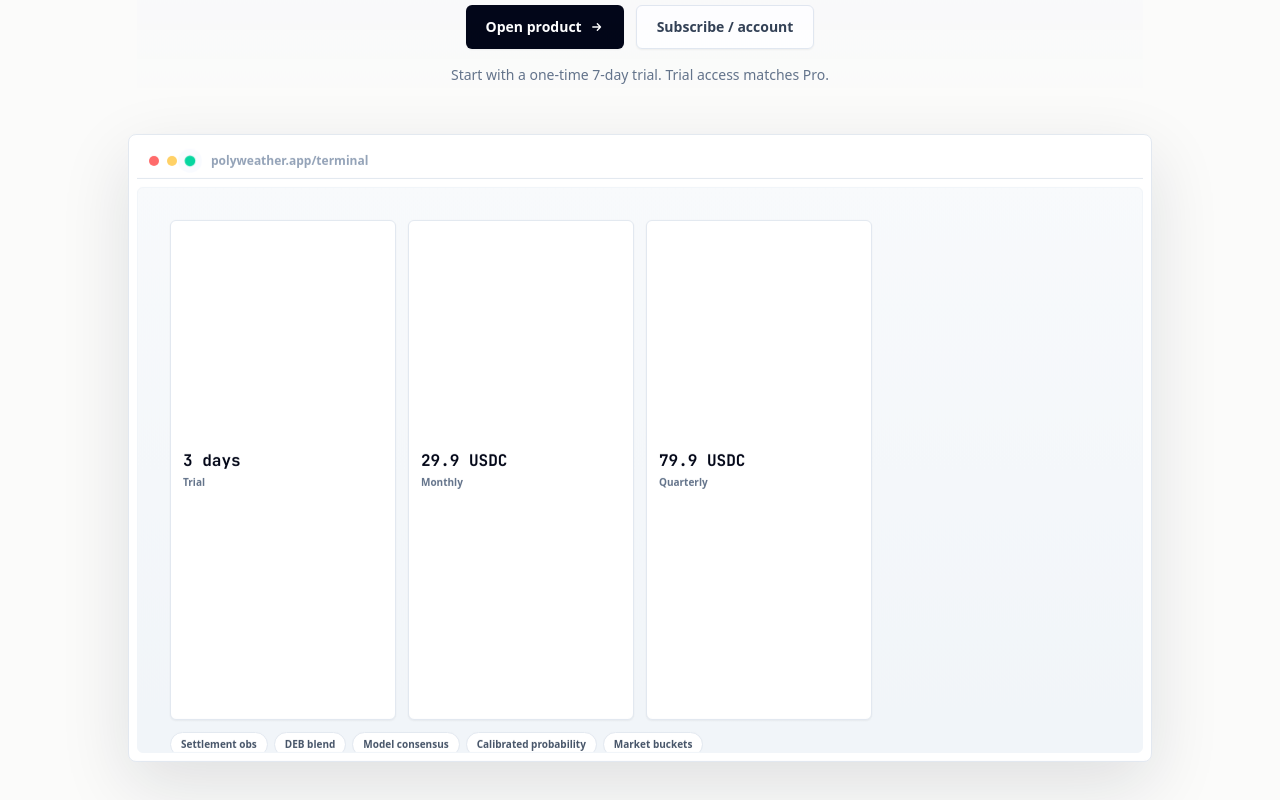
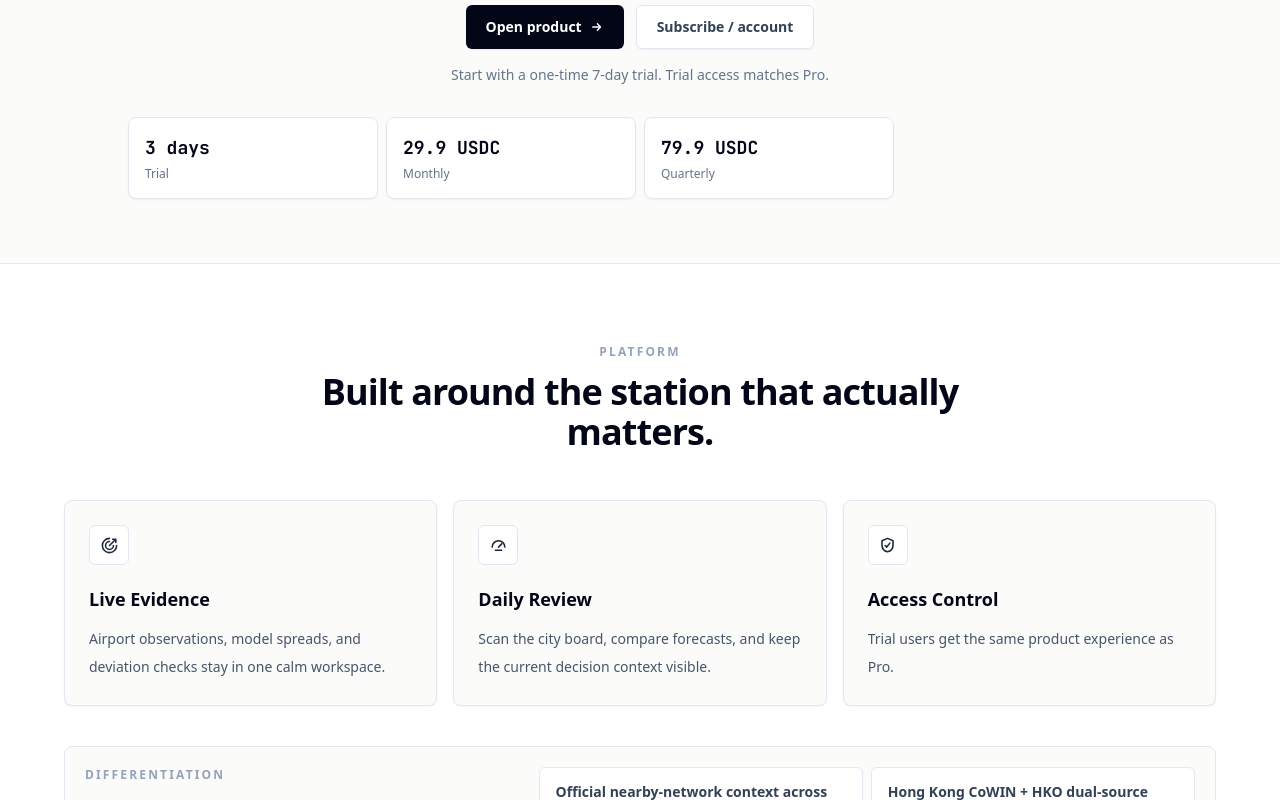
Before and after one commit to yangyuan-zhen/PolyWeather, a Next.js app in the folder frontend/: page / in a window 1280 px wide. Shown: the part 360-1160 px from the top of the page. Built offline with nearby package versions, Linux system fonts and the light colour scheme; no server answers.

Commit message:
移除落地页终端图表预览

```diff
--- a/frontend/components/landing/InstitutionalLandingPage.tsx
+++ b/frontend/components/landing/InstitutionalLandingPage.tsx
@@ -356,47 +356,6 @@ function InstitutionalLandingScreen({ locale }: { locale: LandingLocale }) {
                   ? "Start with a one-time 7-day trial. Trial access matches Pro."
                   : "新用户可先领一次 7 天试用。试用期权益和 Pro 一致。"}
               </p>
-            </div>
-
-            <div className="landing-float-slow landing-screen-glow mx-auto mt-14 max-w-5xl rounded-lg border border-slate-200 bg-white p-2 shadow-[0_24px_70px_rgba(15,23,42,0.12)]">
-              <div className="flex h-9 items-center gap-2 border-b border-slate-200 px-3">
-                <span className="h-2.5 w-2.5 rounded-full bg-[#ff6b6b]" />
-                <span className="h-2.5 w-2.5 rounded-full bg-[#ffd166]" />
-                <span className="landing-pulse-dot h-2.5 w-2.5 rounded-full bg-[#06d6a0]" />
-                <span className="ml-2 text-xs font-semibold text-slate-400">
-                  polyweather.app/terminal
-                </span>
-              </div>
-              <div className="mt-2 aspect-[16/9] overflow-hidden rounded-md border border-slate-100 bg-gradient-to-b from-slate-50 to-slate-100 p-5 sm:p-8">
-                <div className="grid h-full grid-cols-2 gap-3 sm:grid-cols-4">
-                  {heroStats.map((item) => (
-                    <div
-                      key={`preview-${item.label}`}
-                      className="flex flex-col justify-center rounded-md border border-slate-200 bg-white px-3 py-2 shadow-sm"
-                    >
-                      <div className="font-mono text-sm font-black text-slate-950 sm:text-base">
-                        {item.value}
-                      </div>
-                      <div className="mt-0.5 text-[10px] font-semibold text-slate-500">
-                        {item.label}
-                      </div>
-                    </div>
-                  ))}
-                </div>
-                <div className="mt-3 flex flex-wrap gap-1.5">
-                  {(isEn
-                    ? ["Settlement obs", "DEB blend", "Model consensus", "Calibrated probability", "Market buckets"]
-                    : ["结算实测", "DEB 融合", "模型共识", "校准概率", "市场温度桶"]
-                  ).map((chip) => (
-                    <span
-                      key={chip}
-                      className="rounded-full border border-slate-200 bg-white px-2.5 py-1 text-[10px] font-bold text-slate-600"
-                    >
-                      {chip}
-                    </span>
-                  ))}
-                </div>
-              </div>
             </div>
 
             <div className="mx-auto mt-8 grid max-w-5xl gap-2 sm:grid-cols-2 lg:grid-cols-4">
```
Also changed, not shown: 1 other file (tests, documents, lock files or other folders).
